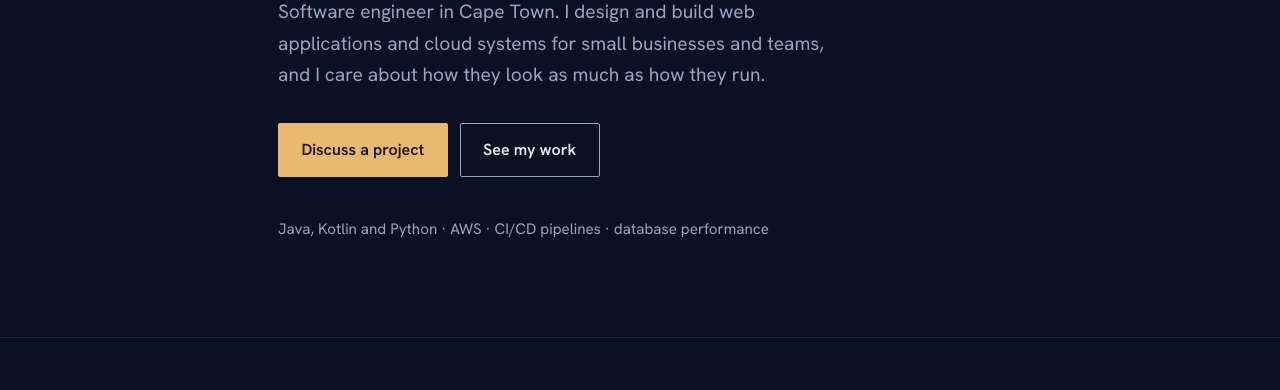
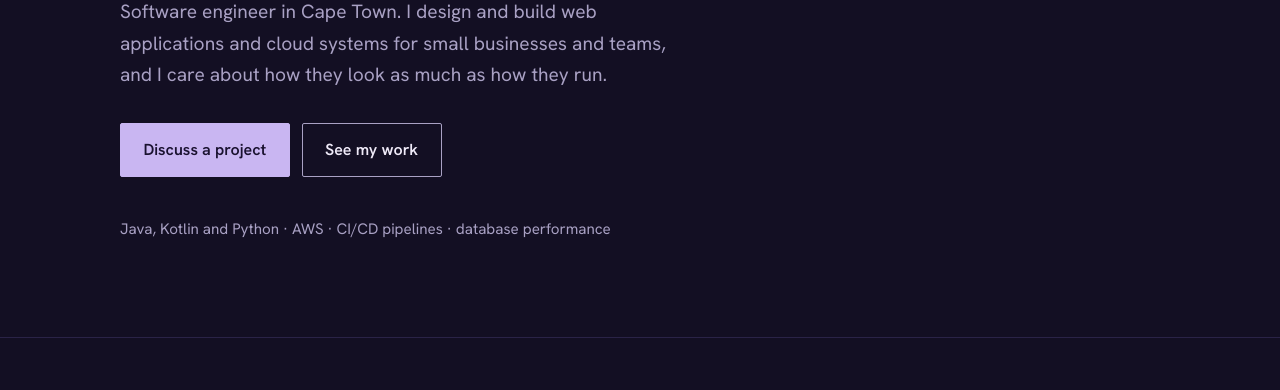
Before and after one commit to zukiin/portfolio, a plain HTML site: page index.html in a window 1280 px wide. Shown: the part 205-595 px from the top of the page. Drawn offline with Linux system fonts and the light colour scheme.

Commit message:
Try dusk-violet theme with lavender accent
Co-Authored-By: Claude Sonnet 5.5 <noreply@anthropic.com>
Claude-Session: https://claude.ai/code/session_013w1Trqq1xdta6hXhnzszSZ

```diff
--- a/index.html
+++ b/index.html
@@ -9,7 +9,7 @@
 <link href="https://fonts.googleapis.com/css2?family=Instrument+Serif:ital@0;1&family=Hanken+Grotesk:wght@400;500;600&display=swap" rel="stylesheet">
 <style>
 :root{
-  --night:#0b1022; --deep:#121936; --dusk:#1c2548; --moon:#e8ebf5; --mist:#9aa3c4; --lamp:#e9b872;
+  --night:#130f23; --deep:#1b1631; --dusk:#2a2347; --moon:#efeaf8; --mist:#a9a1c4; --lamp:#c9b6f2;
   --serif:"Instrument Serif",Georgia,"Times New Roman",serif;
   --sans:"Hanken Grotesk",system-ui,-apple-system,"Segoe UI",Roboto,sans-serif;
   color-scheme:dark;
@@ -26,12 +26,12 @@ nav ul{display:flex;flex-wrap:wrap;gap:.25rem 1.25rem;list-style:none;margin:0;p
 nav ul a{text-decoration:none;color:var(--mist)}
 nav ul a:hover{color:var(--moon)}
 .hero{display:flex;align-items:center;border-bottom:1px solid var(--dusk)}
-.hero .wrap{padding-bottom:5rem}
+.hero .wrap{width:100%;padding-bottom:5rem}
 h1{font:400 clamp(1.9rem,4.6vw,3.25rem)/1.04 var(--serif);margin:3rem 0 1.5rem;max-width:18em;letter-spacing:-.01em;overflow-wrap:break-word}
 .lede{font-size:1.2rem;color:var(--mist);max-width:36rem;margin:0 0 2rem}
 .btns{display:flex;flex-wrap:wrap;gap:.75rem}
 .btn{display:inline-block;padding:.8rem 1.4rem;border-radius:2px;text-decoration:none;font-weight:600;border:1px solid var(--mist);color:var(--moon);background:transparent;cursor:pointer;font-family:inherit;font-size:1rem}
-.btn.main{background:var(--lamp);border-color:var(--lamp);color:#1a1405}
+.btn.main{background:var(--lamp);border-color:var(--lamp);color:#1a1230}
 .btn:hover{filter:brightness(1.1)}
 .stack{margin-top:2.5rem;color:var(--mist);font-size:.95rem;max-width:40rem}
 section{padding:5rem 0}
```
